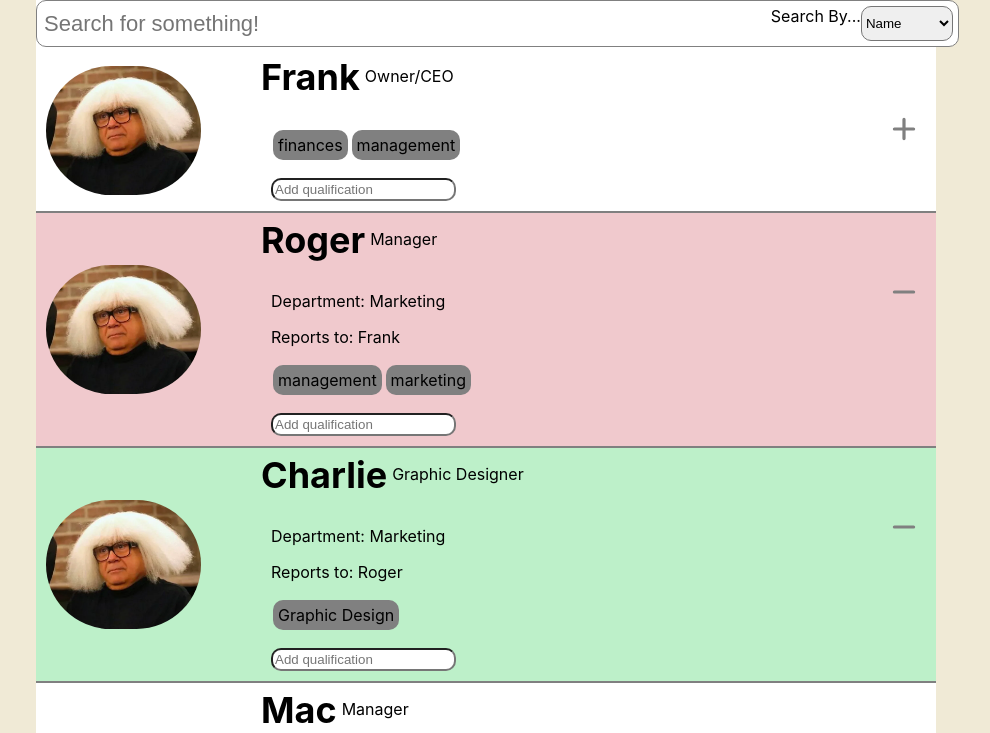
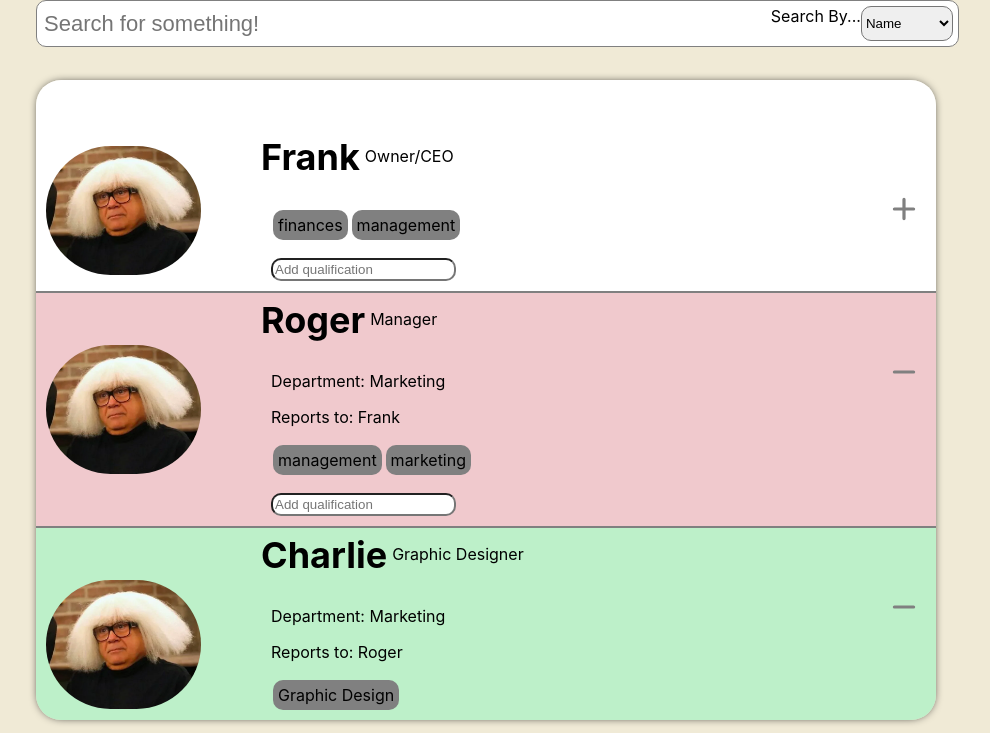
Before and after one commit to CD-Mackay/staffing-app, a React (Create React App) app: page / in a window 1280 px wide. Shown: the top 733 px of the page, without its empty margins (154-1144 px from the left). Built offline with nearby package versions, Linux system fonts and the light colour scheme.

Commit message:
Style app lyout

```diff
--- a/src/App.css
+++ b/src/App.css
@@ -3,10 +3,18 @@
   margin: 0 auto;
   background-color: white;
   overflow-y: scroll;
+  height: 80vh;
+  border-radius: 25px;
+  -webkit-box-shadow: 0px 0px 10px -3px #000000;
+  box-shadow: 0px 0px 10px -3px #000000;
 }
 
 #root {
   background-color: #f0ead6;
+  display: flex;
+  flex-direction: column;
+  justify-content: center;
+  height: 100vh;
 }
 
 ul {
--- a/src/App.js
+++ b/src/App.js
@@ -3,7 +3,6 @@ import "./App.css";
 // Asset Imports
 import staff from "../src/utilities/dummy-data";
 import { useState } from "react";
-
 
 // Component imports
 import StaffList from "./components/StaffList/StaffList";
@@ -14,18 +13,19 @@ function App() {
   const [searchValue, setSearchValue] = useState("");
   const [parameter, setParameter] = useState("name");
 
-
-
   return (
     <div className="App">
-      {/* <Header /> */}
       <SearchBar
         searchValue={searchValue}
         setSearchValue={setSearchValue}
         parameter={parameter}
         setParameter={setParameter}
       />
-      <StaffList staff={staff} parameter={parameter} searchValue={searchValue} />
+      <StaffList
+        staff={staff}
+        parameter={parameter}å
+        searchValue={searchValue}
+      />
     </div>
   );
 }
```
